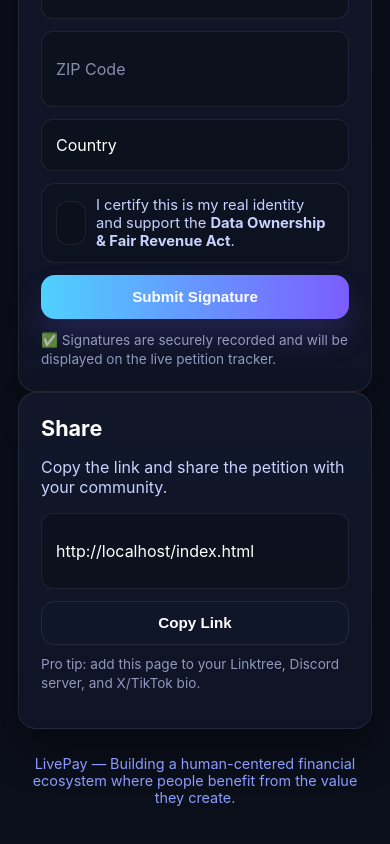
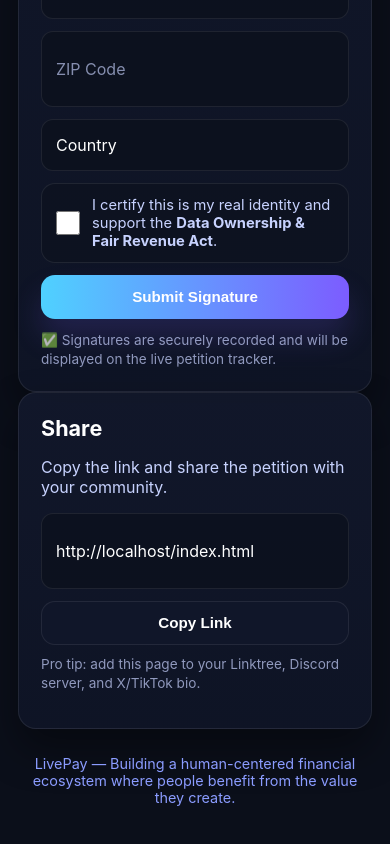
Before and after one commit to illmedicine/LivePay-Petition-Suppot, a website: page index.html in a window 390 px wide. Shown: the part 2901-3745 px from the top of the page. Drawn offline with Linux system fonts and the light colour scheme; no server answers.

Commit message:
Fix checkbox styling - make fully selectable and clickable

```diff
--- a/index.html
+++ b/index.html
@@ -188,29 +188,36 @@
     @media(min-width: 600px){.two{grid-template-columns:1fr 1fr;}}
 
     .checkbox{
-      display:flex;gap:10px;align-items:flex-start;
+      display:flex;gap:12px;align-items:center;
       font-size:.92rem;color:var(--muted);
-      padding:10px 12px;border-radius:14px;
+      padding:12px 14px;border-radius:14px;
       border:1px solid var(--border);
       background: rgba(11,15,26,.4);
       cursor: pointer;
       min-height: 44px;
-      align-items: center;
       -webkit-tap-highlight-color: transparent;
+      user-select: none;
     }
     .checkbox input{
       margin: 0;
       width: 20px;
       height: 20px;
       min-width: 20px;
+      flex-shrink: 0;
       cursor: pointer;
       accent-color: #4fd1ff;
+      appearance: auto;
+    }
+    .checkbox input:focus{
+      outline: 2px solid #4fd1ff;
+      outline-offset: 2px;
     }
 
     @media(max-width: 600px){
-      .checkbox{
-        padding: 12px 14px;
-        min-height: 50px;
+      input, select{
+        padding: 15px 14px;
+        font-size: 16px;
+        min-height: 44px;
       }
       .checkbox input{
         width: 24px;
```
